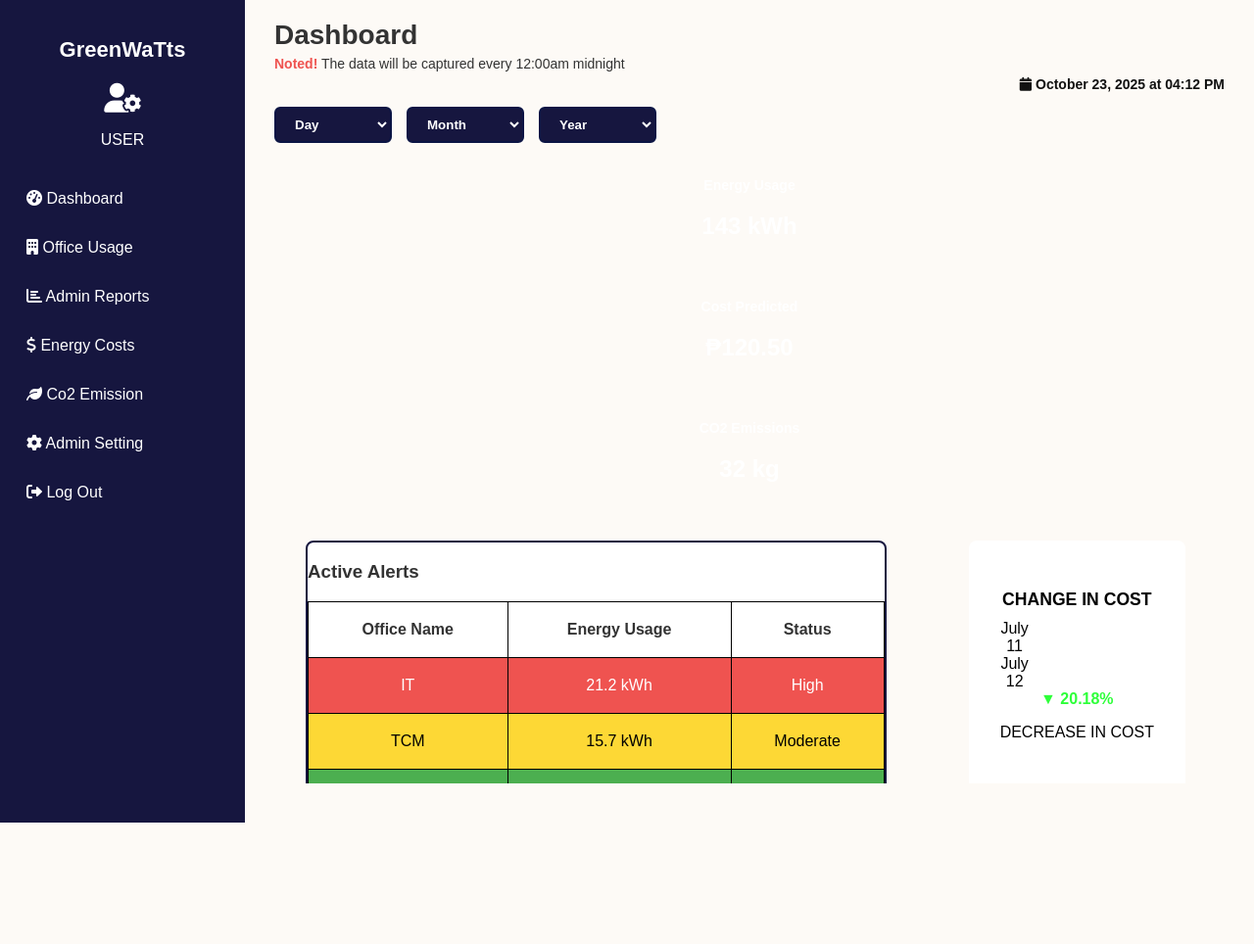
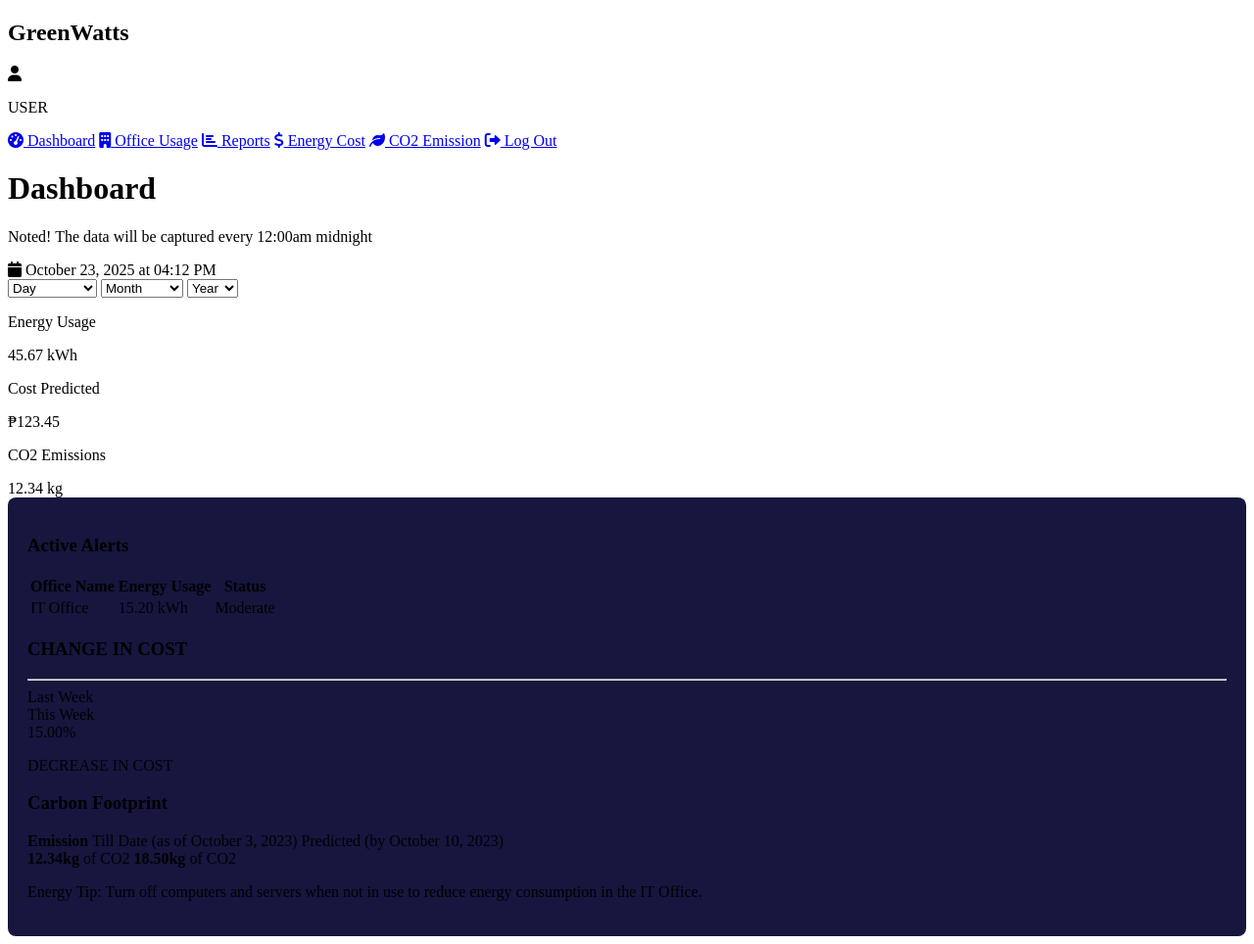
Before and after one commit to KenSanity19/GreenWatts_IoT, a Django app: page /dashboard/ in a window 1280 px wide. Shown: the whole page at 98% size. Before the commit the page ends 840 px from the top, so only its background shows below. Run offline with Django 5.2, Linux system fonts and the light colour scheme; the visitor is signed in with stand-in values (Sample User, id 1).

Commit message:
User Interface

```diff
--- a/greenwatts/users/templates/users/dashboard.html
+++ b/greenwatts/users/templates/users/dashboard.html
@@ -7,8 +7,8 @@
     <meta name="viewport" content="width=device-width, initial-scale=1.0" />
     <title>GreenWatts User Dashboard</title>
     <!-- correct relative path -->
-    <link rel="stylesheet" href="{% static 'adminCss/common.css' %}" />
-    <link rel="stylesheet" href="{% static 'adminCss/adminDashboard.css' %}" />
+    <link rel="stylesheet" href="{% static 'userCss/common.css' %}" />
+    <link rel="stylesheet" href="{% static 'userCss/userDashboard.css' %}" />
     <link
       rel="stylesheet"
       href="https://cdnjs.cloudflare.com/ajax/libs/font-awesome/6.0.0/css/all.min.css"
@@ -18,47 +18,20 @@
   <body>
     <!-- Sidebar -->
     <div class="sidebar">
-      <h2 class="logo">GreenWaTts</h2>
+      <h2 class="logo">GreenWatts</h2>
       <div class="admin-section">
-        <div class="admin-icon"><i class="fas fa-user-cog"></i></div>
+        <div class="admin-icon"><i class="fas fa-user"></i></div>
         <p>USER</p>
       </div>
 
       <nav>
-        <a
-          href="{% url 'adminpanel:admin_dashboard' %}"
-          class="{% if request.resolver_match.url_name == 'admin_dashboard' %}active{% endif %}"
-          ><i class="fas fa-tachometer-alt"></i> Dashboard</a
-        >
-        <a
-          href="{% url 'adminpanel:office_usage' %}"
-          class="{% if request.resolver_match.url_name == 'office_usage' %}active{% endif %}"
-          ><i class="fas fa-building"></i> Office Usage</a
-        >
-        <a
-          href="{% url 'adminpanel:admin_reports' %}"
-          class="{% if request.resolver_match.url_name == 'admin_reports' %}active{% endif %}"
-          ><i class="fas fa-chart-bar"></i> Admin Reports</a
-        >
-        <a
-          href="{% url 'adminpanel:admin_costs' %}"
-          class="{% if request.resolver_match.url_name == 'admin_costs' %}active{% endif %}"
-          ><i class="fas fa-dollar-sign"></i> Energy Costs</a
-        >
-        <a
-          href="{% url 'adminpanel:carbon_emission' %}"
-          class="{% if request.resolver_match.url_name == 'carbon_emission' %}active{% endif %}"
-          ><i class="fas fa-leaf"></i> Co2 Emission</a
-        >
-        <a
-          href="{% url 'adminpanel:admin_setting' %}"
-          class="{% if request.resolver_match.url_name == 'admin_setting' %}active{% endif %}"
-          ><i class="fas fa-cog"></i> Admin Setting</a
-        >
+        <a href="{% url 'users:dashboard' %}" class="active"><i class="fas fa-tachometer-alt"></i> Dashboard</a>
+        <a href="{% url 'users:office_usage' %}"><i class="fas fa-building"></i> Office Usage</a>
+        <a href="{% url 'users:user_reports' %}"><i class="fas fa-chart-bar"></i> Reports</a>
+        <a href="{% url 'users:user_energy_cost' %}"><i class="fas fa-dollar-sign"></i> Energy Cost</a>
+        <a href="{% url 'users:user_emmision' %}"><i class="fas fa-leaf"></i> CO2 Emission</a>
         <!-- logout goes to login page -->
-        <a href="{% url 'users:index' %}"
-          ><i class="fas fa-sign-out-alt"></i> Log Out</a
-        >
+        <a href="{% url 'users:index' %}"><i class="fas fa-sign-out-alt"></i> Log Out</a>
       </nav>
     </div>
 
@@ -78,58 +51,59 @@
 
       <!-- Filters -->
       <div class="filters">
-        <select>
-          <option>Day</option>
+        <select id="day-select">
+          <option value="">Day</option>
+          <option value="2023-10-01">2023-10-01</option>
+          <option value="2023-10-02">2023-10-02</option>
+          <option value="2023-10-03">2023-10-03</option>
         </select>
         <select>
           <option>Month</option>
+          <option>October</option>
+          <option>November</option>
         </select>
         <select>
           <option>Year</option>
+          <option>2023</option>
+          <option>2024</option>
         </select>
       </div>
 
       <!-- Top Cards -->
-      <div class="cards">
-        <div class="card green">
+      <div class="report-cards">
+        <div class="card total">
           <p>Energy Usage</p>
-          <h2>143 kWh</h2>
+          <span>45.67 kWh</span>
         </div>
-        <div class="card dark">
+        <div class="card inactive">
           <p>Cost Predicted</p>
-          <h2>₱120.50</h2>
+          <span>₱123.45</span>
         </div>
-        <div class="card red">
+        <div class="card highest">
           <p>CO2 Emissions</p>
-          <h2>32 kg</h2>
+          <span>12.34 kg</span>
         </div>
       </div>
 
       <!-- Bottom Section -->
+      <div
+        class="custom-container"
+        style="background-color: #16163f; padding: 20px; border-radius: 8px"
+      >
         <div class="bottom-section">
           <!-- Active Alerts -->
           <div class="active-alerts">
-          <h3>Active Alerts</h3>
+            <h3 class="alerts">Active Alerts</h3>
           <table>
               <tr>
                 <th>Office Name</th>
                 <th>Energy Usage</th>
                 <th>Status</th>
               </tr>
-            <tr class="high">
-              <td>IT</td>
-              <td>21.2 kWh</td>
-              <td>High</td>
-            </tr>
               <tr class="moderate">
-              <td>TCM</td>
-              <td>15.7 kWh</td>
+                <td>IT Office</td>
+                <td>15.20 kWh</td>
                 <td>Moderate</td>
-            </tr>
-            <tr class="efficient">
-              <td>DS</td>
-              <td>11.8 kWh</td>
-              <td>Efficient</td>
               </tr>
             </table>
           </div>
@@ -137,13 +111,23 @@
           <!-- Change in Cost -->
           <div class="change-cost">
             <h3>CHANGE IN COST</h3>
-          <div class="chart">
-            <div class="bar" style="height: 80%">July 11</div>
-            <div class="bar" style="height: 50%">July 12</div>
+            <hr class="change-cost-line" />
+            <div class="change-cost-content">
+              <div class="bars">
+                <div class="bar">
+                  <div class="bar-fill" style="height: 70%"></div>
+                  <div class="bar-label">Last Week</div>
                 </div>
-          <div class="percentage">
-            <span class="green-text">▼ 20.18%</span>
-            <p>DECREASE IN COST</p>
+                <div class="bar">
+                  <div class="bar-fill" style="height: 50%"></div>
+                  <div class="bar-label">This Week</div>
+                </div>
+              </div>
+              <div class="change-info">
+                <div class="arrow-down"></div>
+                <span class="percentage-text">15.00%</span>
+                <p class="change-text">DECREASE IN COST</p>
+              </div>
             </div>
           </div>
         </div>
@@ -151,18 +135,29 @@
         <!-- Carbon Footprint -->
         <div class="carbon-footprint">
           <h3>Carbon Footprint</h3>
-        <p><strong>Emission</strong> Till Date (as of July 12, 2025)</p>
-        <p><b>5.8kg</b> of CO2</p>
-        <p>Predicted (by July 19, 2025): <b>57.6kg</b> of CO2</p>
+          <div class="carbon-footprint-header">
+            <span class="left-label"
+              ><strong>Emission</strong> Till Date (as of October 3, 2023)</span
+            >
+            <span class="right-label">Predicted (by October 10, 2023)</span>
+          </div>
+          <div class="carbon-footprint-content">
+            <div class="carbon-footprint-bar">
+              <div class="progress-bar-fill" style="width: 60%;"></div>
+            </div>
+          </div>
+          <div class="carbon-footprint-values">
+            <span class="left-value"><b>12.34kg</b> of CO2</span>
+            <span class="right-value"><b>18.50kg</b> of CO2</span>
+          </div>
         </div>
 
         <!-- Energy Tip -->
         <div class="energy-tip">
           <p>
-          <span class="green-text">Energy Tip:</span> On warm days, setting a
-          programmable thermostat to a higher setting when you are not at home
-          can help reduce your energy costs by approximately 10 percent.
+            <span class="green-text">Energy Tip:</span> Turn off computers and servers when not in use to reduce energy consumption in the IT Office.
           </p>
+        </div>
       </div>
     </div>
     <script>
@@ -181,6 +176,19 @@
       }
       setInterval(updateTime, 1000);
       updateTime(); // initial call
+
+      // Handle day dropdown change
+      document.addEventListener('DOMContentLoaded', function() {
+        const daySelect = document.getElementById('day-select');
+        daySelect.addEventListener('change', function() {
+          const selectedValue = this.value;
+          if (selectedValue) {
+            window.location.href = `?selected_date=${encodeURIComponent(selectedValue)}`;
+          } else {
+            window.location.href = '?'; // Clear selection, back to latest
+          }
+        });
+      });
     </script>
   </body>
 </html>
--- a/greenwatts/users/urls.py
+++ b/greenwatts/users/urls.py
@@ -6,5 +6,9 @@
 urlpatterns = [
     path('', views.index, name='index'),
     path('dashboard/', views.dashboard, name='dashboard'),
+    path('office-usage/', views.office_usage, name='office_usage'),
+    path('user-reports/', views.user_reports, name='user_reports'),
+    path('user-energy-cost/', views.user_energy_cost, name='user_energy_cost'),
+    path('user-emmision/', views.user_emmision, name='user_emmision'),
     path('logout/', views.logout, name='logout'),
 ]
--- a/greenwatts/users/views.py
+++ b/greenwatts/users/views.py
@@ -21,6 +21,150 @@
     office = request.user
     return render(request, 'users/dashboard.html', {'office': office})
 
+@login_required
+def office_usage(request):
+    # Simple view to render the template, assuming data is handled elsewhere or dummy
+    return render(request, 'users/userUsage.html')
+
+@login_required
+def user_reports(request):
+    # Simple view to render the template, assuming data is handled elsewhere or dummy
+    return render(request, 'users/userReports.html')
+
+@login_required
+def user_energy_cost(request):
+    # Simple view to render the template, assuming data is handled elsewhere or dummy
+    return render(request, 'users/userEnergyCost.html')
+
+@login_required
+def user_emmision(request):
+    from django.db.models import Sum
+    from django.db.models.functions import TruncDate
+    from datetime import datetime, timedelta, date
+    from calendar import monthrange
+    from django.utils import timezone
+    import json
+    from greenwatts.users.models import Office
+    from ..sensors.models import EnergyRecord
+
+    # Get all valid office ids from Office table
+    valid_office_ids = set(Office.objects.values_list('office_id', flat=True))
+
+    now = timezone.now().date()
+    current_month = now.month
+    current_year = now.year
+    days_so_far = now.day
+
+    # Previous month
+    prev_month = current_month - 1 if current_month > 1 else 12
+    prev_year = current_year if current_month > 1 else current_year - 1
+    previous_month_name = date(prev_year, prev_month, 1).strftime('%B %Y')
+
+    # Days in current month
+    days_in_month = monthrange(current_year, current_month)[1]
+
+    # Aggregates for current month so far
+    current_month_aggregates = EnergyRecord.objects.filter(
+        date__year=current_year,
+        date__month=current_month,
+        date__lte=now,
+        device__office__office_id__in=valid_office_ids
+    ).exclude(
+        device__office__name='DS'
+    ).aggregate(
+        total_co2=Sum('carbon_emission_kgco2')
+    )
+
+    # Last month total CO2
+    last_month_total_co2 = EnergyRecord.objects.filter(
+        date__year=prev_year,
+        date__month=prev_month,
+        device__office__office_id__in=valid_office_ids
+    ).exclude(
+        device__office__name='DS'
+    ).aggregate(total=Sum('carbon_emission_kgco2'))['total'] or 0
+
+    # Current month so far CO2
+    current_month_so_far_co2 = current_month_aggregates['total_co2'] or 0
+
+    # Predicted this month CO2
+    avg_daily_co2 = current_month_so_far_co2 / days_so_far if days_so_far > 0 else 0
+    predicted_month_co2 = avg_daily_co2 * days_in_month
+
+    # Change in emissions
+    if last_month_total_co2 > 0:
+        change_percent = ((current_month_so_far_co2 - last_month_total_co2) / last_month_total_co2) * 100
+    else:
+        change_percent = 0
+    change_direction = '▲' if change_percent > 0 else '▼'
+    change_class = 'red-arrow' if change_percent > 0 else 'green-arrow'
+
+    # Chart data: Last 40 days to cover two months
+    end_date = now
+    start_date = end_date - timedelta(days=40)
+    daily_data = EnergyRecord.objects.filter(
+        date__gte=start_date,
+        date__lte=end_date,
+        device__office__office_id__in=valid_office_ids
+    ).exclude(
+        device__office__name='DS'
+    ).annotate(
+        day_date=TruncDate('date')
+    ).values(
+        'day_date'
+    ).annotate(
+        total_co2=Sum('carbon_emission_kgco2')
+    ).order_by('day_date')
+
+    # Generate full date range
+    date_range = []
+    current = start_date
+    while current <= end_date:
+        date_range.append(current)
+        current += timedelta(days=1)
+
+    # Map data
+    date_dict = {item['day_date']: item['total_co2'] or 0 for item in daily_data}
+    daily_co2 = [date_dict.get(d, 0) for d in date_range]
+
+    # Split into previous and current month data
+    prev_month_data = []
+    current_month_data = []
+    labels = []
+    for d in date_range:
+        month_name = d.strftime('%B')
+        label = f"{month_name} {d.day}"
+        labels.append(label)
+
+        if d.month == prev_month and d.year == prev_year:
+            prev_month_data.append(date_dict.get(d, 0))
+            current_month_data.append(0)
+        else:
+            prev_month_data.append(0)
+            current_month_data.append(date_dict.get(d, 0))
+
+    # Use up to 12 recent points
+    labels = labels[-12:]
+    prev_month_data = prev_month_data[-12:]
+    current_month_data = current_month_data[-12:]
+
+    threshold = 180  # Fixed
+
+    context = {
+        'previous_month_name': previous_month_name,
+        'last_month_co2': f"{last_month_total_co2:.1f}",
+        'current_month_so_far_co2': f"{current_month_so_far_co2:.1f}",
+        'predicted_month_co2': f"{predicted_month_co2:.0f}",
+        'change_percent': f"{abs(change_percent):.2f}%",
+        'change_direction': change_direction,
+        'change_class': change_class,
+        'chart_labels': json.dumps(labels),
+        'prev_month_data': json.dumps(prev_month_data),
+        'current_month_data': json.dumps(current_month_data),
+        'threshold': threshold,
+    }
+    return render(request, 'users/userEmmision.html', context)
+
 def logout(request):
     auth.logout(request)
     messages.info(request, 'You have been logged out.')
```
Lines whose indentation alone changed are shown as unchanged.
